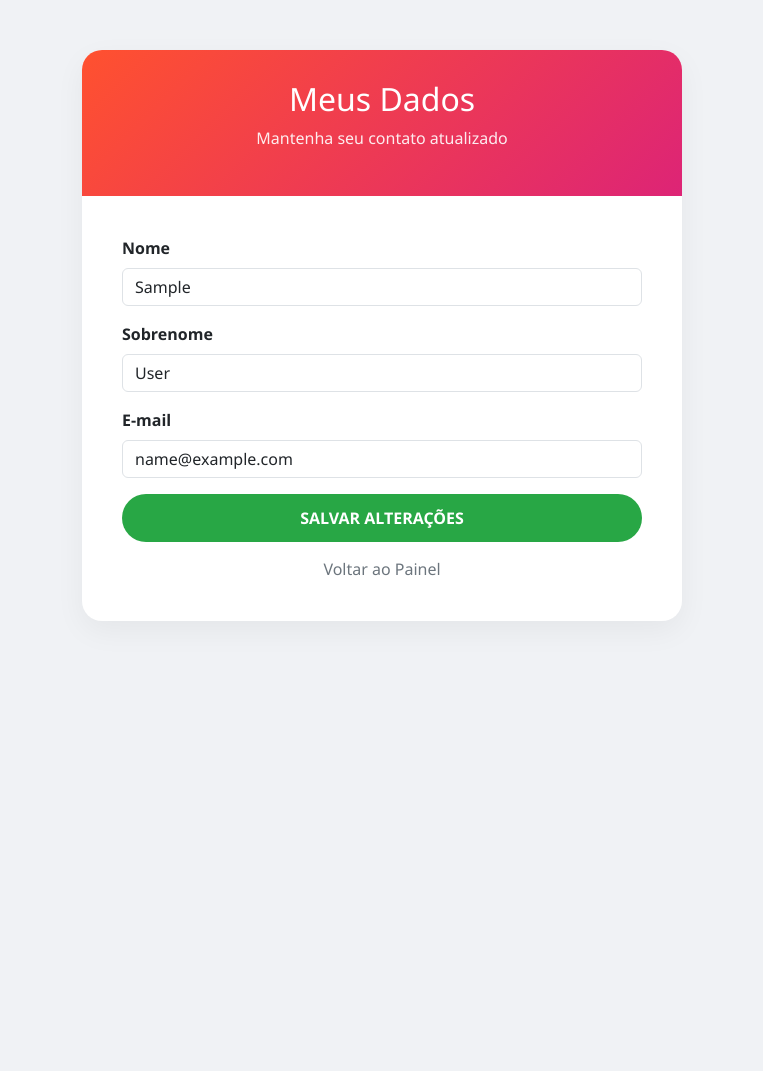
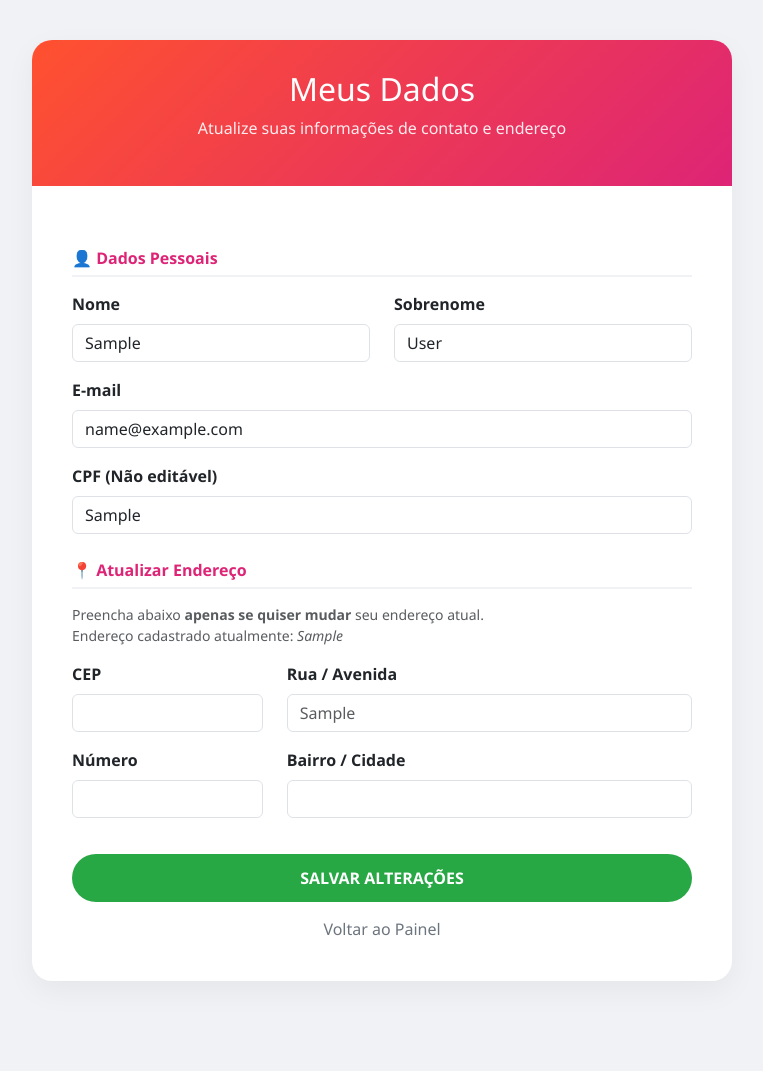
Before and after one commit to Jessica-G-arcia/Pulseira, a Django app: page /meu-perfil/ in a window 1280 px wide. Shown: the whole page, without its empty margins (258-1021 px from the left). Before the commit the page ends 621 px from the top, so only its background shows below. Run offline with Django 5.2, Linux system fonts and the light colour scheme; a user stored in the database is signed in; tables that the repository leaves empty hold one stand-in row (values such as "Sample post").

Commit message:
editar cadastro

```diff
--- a/core/forms.py
+++ b/core/forms.py
@@ -88,6 +88,15 @@ class CadastroUsuarioForm(UserCreationForm):
         return user
 
 class EditarUsuarioForm(forms.ModelForm):
+    # Campo CPF (Apenas Leitura - não deixa mudar para não quebrar o login)
+    cpf_display = forms.CharField(label='CPF', required=False, widget=forms.TextInput(attrs={'readonly': 'readonly'}))
+
+    # Campos de Endereço (Opcionais - só preenche se quiser mudar)
+    cep = forms.CharField(label='Atualizar CEP', max_length=9, required=False)
+    logradouro = forms.CharField(label='Rua/Avenida', required=False)
+    numero = forms.CharField(label='Número', required=False)
+    bairro_cidade = forms.CharField(label='Bairro / Cidade', required=False)
+
     class Meta:
         model = User
         fields = ['first_name', 'last_name', 'email']
@@ -97,8 +106,37 @@ class EditarUsuarioForm(forms.ModelForm):
             'email': 'E-mail'
         }
 
-    # Adicionamos classes CSS para ficar bonito
     def __init__(self, *args, **kwargs):
         super(EditarUsuarioForm, self).__init__(*args, **kwargs)
+
+        # Aplica CSS do Bootstrap em todos os campos
         for field in self.fields:
             self.fields[field].widget.attrs.update({'class': 'form-control'})
+
+        # Tenta preencher o CPF com os dados do Perfil
+        if self.instance.pk:
+            try:
+                perfil = self.instance.perfil  # Tenta acessar a relação OneToOne
+                self.fields['cpf_display'].initial = perfil.cpf
+
+                # Se quiser mostrar o endereço atual como "dica" no placeholder
+                self.fields['logradouro'].widget.attrs.update({'placeholder': perfil.endereco})
+            except:
+                pass
+
+    def save(self, commit=True):
+        user = super().save(commit=commit)
+
+        # Se o usuário preencheu o CEP e Logradouro, atualizamos o endereço no Perfil
+        if self.cleaned_data.get('cep') and self.cleaned_data.get('logradouro'):
+            novo_endereco = f"CEP: {self.cleaned_data['cep']}, {self.cleaned_data['logradouro']}, {self.cleaned_data['numero']} - {self.cleaned_data['bairro_cidade']}"
+
+            # Salva no Perfil
+            if hasattr(user, 'perfil'):
+                user.perfil.endereco = novo_endereco
+                user.perfil.save()
+            else:
+                # Caso raro de usuário sem perfil
+                Perfil.objects.create(user=user, cpf=user.username, endereco=novo_endereco)
+
+        return user
--- a/core/templates/core/editar_perfil.html
+++ b/core/templates/core/editar_perfil.html
@@ -5,14 +5,47 @@
     <meta name="viewport" content="width=device-width, initial-scale=1.0">
     <title>Meus Dados - SOS</title>
     <link href="https://cdn.jsdelivr.net/npm/bootstrap@5.3.0/dist/css/bootstrap.min.css" rel="stylesheet">
+
+    <script>
+        function buscarCep(cep) {
+            cep = cep.replace(/\D/g, '');
+            if (cep.length === 8) {
+                // Desabilita campos enquanto carrega
+                document.getElementById('id_logradouro').value = "...";
+                document.getElementById('id_bairro_cidade').value = "...";
+
+                fetch(`https://viacep.com.br/ws/${cep}/json/`)
+                    .then(response => response.json())
+                    .then(data => {
+                        if (!data.erro) {
+                            document.getElementById('id_logradouro').value = data.logradouro;
+                            document.getElementById('id_bairro_cidade').value = `${data.bairro} - ${data.localidade}/${data.uf}`;
+                            document.getElementById('id_numero').focus();
+                        } else {
+                            alert("CEP não encontrado.");
+                        }
+                    });
+            }
+        }
+    </script>
+
     <style>
-        body { background-color: #f0f2f5; font-family: 'Segoe UI', sans-serif; }
-        .container-form { max-width: 600px; margin: 50px auto; background: white; border-radius: 20px; box-shadow: 0 10px 30px rgba(0,0,0,0.05); overflow: hidden; }
+        body { background-color: #f0f2f5; font-family: 'Segoe UI', sans-serif; padding-bottom: 50px; }
+        .container-form { max-width: 700px; margin: 40px auto; background: white; border-radius: 20px; box-shadow: 0 10px 30px rgba(0,0,0,0.05); overflow: hidden; }
         .header-form { background: linear-gradient(135deg, #FF512F 0%, #DD2476 100%); padding: 30px; color: white; text-align: center; }
         .form-body { padding: 40px; }
-        .btn-salvar { background: #28a745; color: white; padding: 12px 30px; border: none; border-radius: 50px; font-weight: bold; width: 100%; transition: 0.3s; }
+        .btn-salvar { background: #28a745; color: white; padding: 12px 30px; border: none; border-radius: 50px; font-weight: bold; width: 100%; transition: 0.3s; margin-top: 20px; }
         .btn-salvar:hover { background: #218838; }
         .btn-cancelar { display: block; text-align: center; margin-top: 15px; color: #6c757d; text-decoration: none; }
+
+        .section-title {
+            color: #DD2476;
+            font-weight: bold;
+            margin-top: 20px;
+            margin-bottom: 15px;
+            border-bottom: 2px solid #f0f2f5;
+            padding-bottom: 5px;
+        }
     </style>
 </head>
 <body>
@@ -20,22 +53,63 @@
     <div class="container-form">
         <div class="header-form">
             <h2>Meus Dados</h2>
-            <p style="opacity: 0.9">Mantenha seu contato atualizado</p>
+            <p style="opacity: 0.9">Atualize suas informações de contato e endereço</p>
         </div>
 
         <div class="form-body">
             <form method="post">
                 {% csrf_token %}
 
-                {% for field in form %}
-                    <div class="mb-3">
-                        <label class="form-label fw-bold">{{ field.label }}</label>
-                        {{ field }}
-                        {% if field.errors %}
-                            <div class="text-danger small">{{ field.errors }}</div>
-                        {% endif %}
+                <div class="section-title">👤 Dados Pessoais</div>
+
+                <div class="row">
+                    <div class="col-md-6 mb-3">
+                        <label class="form-label fw-bold">Nome</label>
+                        {{ form.first_name }}
                     </div>
-                {% endfor %}
+                    <div class="col-md-6 mb-3">
+                        <label class="form-label fw-bold">Sobrenome</label>
+                        {{ form.last_name }}
+                    </div>
+                </div>
+
+                <div class="mb-3">
+                    <label class="form-label fw-bold">E-mail</label>
+                    {{ form.email }}
+                </div>
+
+                <div class="mb-3">
+                    <label class="form-label fw-bold">CPF (Não editável)</label>
+                    {{ form.cpf_display }}
+                </div>
+
+                <div class="section-title mt-4">📍 Atualizar Endereço</div>
+                <p class="small text-muted mb-3">
+                    Preencha abaixo <strong>apenas se quiser mudar</strong> seu endereço atual.<br>
+                    Endereço cadastrado atualmente: <em>{{ user.perfil.endereco }}</em>
+                </p>
+
+                <div class="row">
+                    <div class="col-md-4 mb-3">
+                        <label class="form-label fw-bold">CEP</label>
+                        <input type="text" name="cep" class="form-control" id="id_cep" onblur="buscarCep(this.value)" maxlength="9">
+                    </div>
+                    <div class="col-md-8 mb-3">
+                        <label class="form-label fw-bold">Rua / Avenida</label>
+                        {{ form.logradouro }}
+                    </div>
+                </div>
+
+                <div class="row">
+                    <div class="col-md-4 mb-3">
+                        <label class="form-label fw-bold">Número</label>
+                        {{ form.numero }}
+                    </div>
+                    <div class="col-md-8 mb-3">
+                        <label class="form-label fw-bold">Bairro / Cidade</label>
+                        {{ form.bairro_cidade }}
+                    </div>
+                </div>
 
                 <button type="submit" class="btn-salvar">SALVAR ALTERAÇÕES</button>
                 <a href="{% url 'dashboard' %}" class="btn-cancelar">Voltar ao Painel</a>
@@ -43,5 +117,13 @@
         </div>
     </div>
 
+    <script>
+        document.getElementById('id_cep').addEventListener('input', function(e) {
+            let value = e.target.value.replace(/\D/g, "");
+            value = value.replace(/(\d{5})(\d)/, "$1-$2");
+            e.target.value = value;
+        });
+    </script>
+
 </body>
 </html>
```
